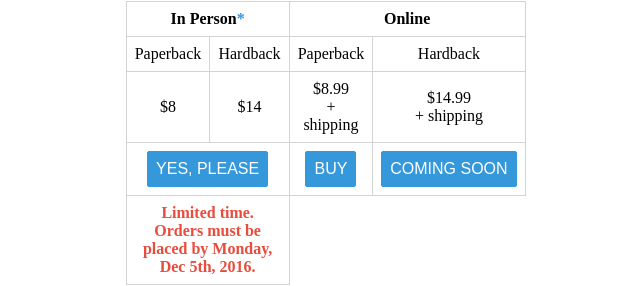
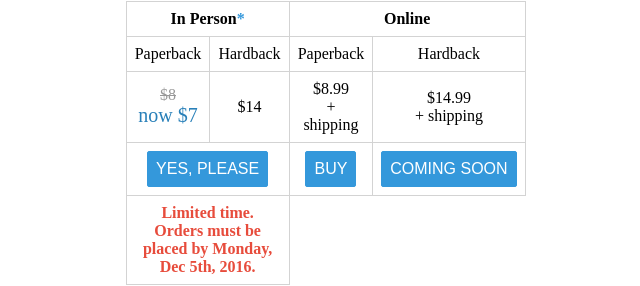
Before and after one commit to iffy/proudpinkpage, a plain HTML site: page index.html in a window 1280 px wide. Shown: the part 891-1177 px from the top of the page, 400-1040 px from the left. Drawn offline with Linux system fonts and the light colour scheme; a web font is replaced by a local one.

Commit message:
Update paperback price to 7 dolla

```diff
--- a/index.html
+++ b/index.html
@@ -179,6 +179,14 @@
       color: rgba(231, 76, 60,1.0);
       font-weight: bold;
     }
+    .strikeout {
+      text-decoration: line-through;
+      opacity: 0.4;
+    }
+    .emph {
+      color: rgba(41, 128, 185,1.0);
+      font-size: 125%;
+    }
   </style>
 </head>
 <body>
@@ -258,7 +266,8 @@
               <td>Hardback</td>
             </tr>
             <tr>
-              <td>$8</td>
+              <td><span class="strikeout">$8</span>
+                <br/><span class="emph">now $7</span></td>
               <td>$14</td>
               <td>$8.99<br/>+ shipping</td>
               <td>$14.99<br/>+ shipping</td>
```
